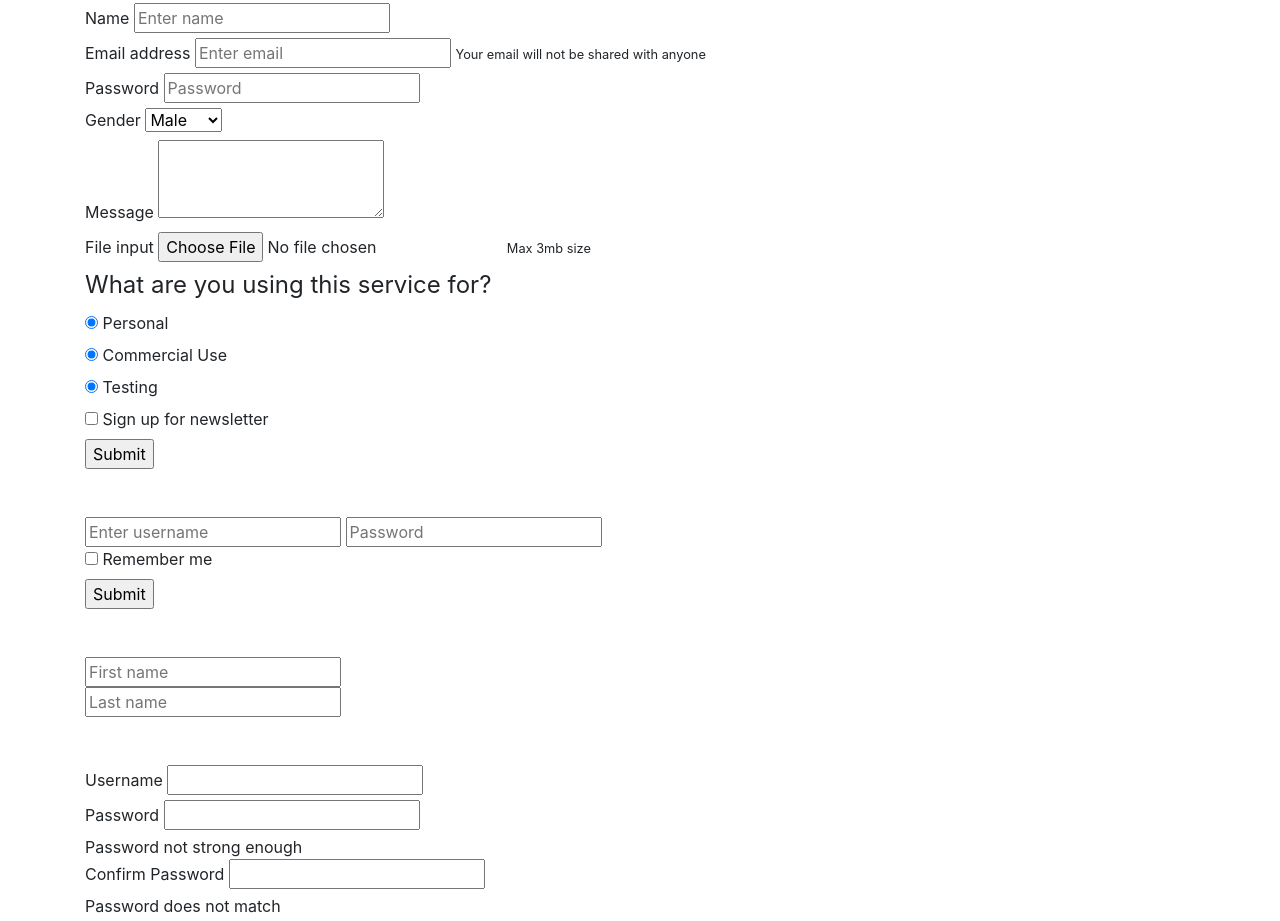
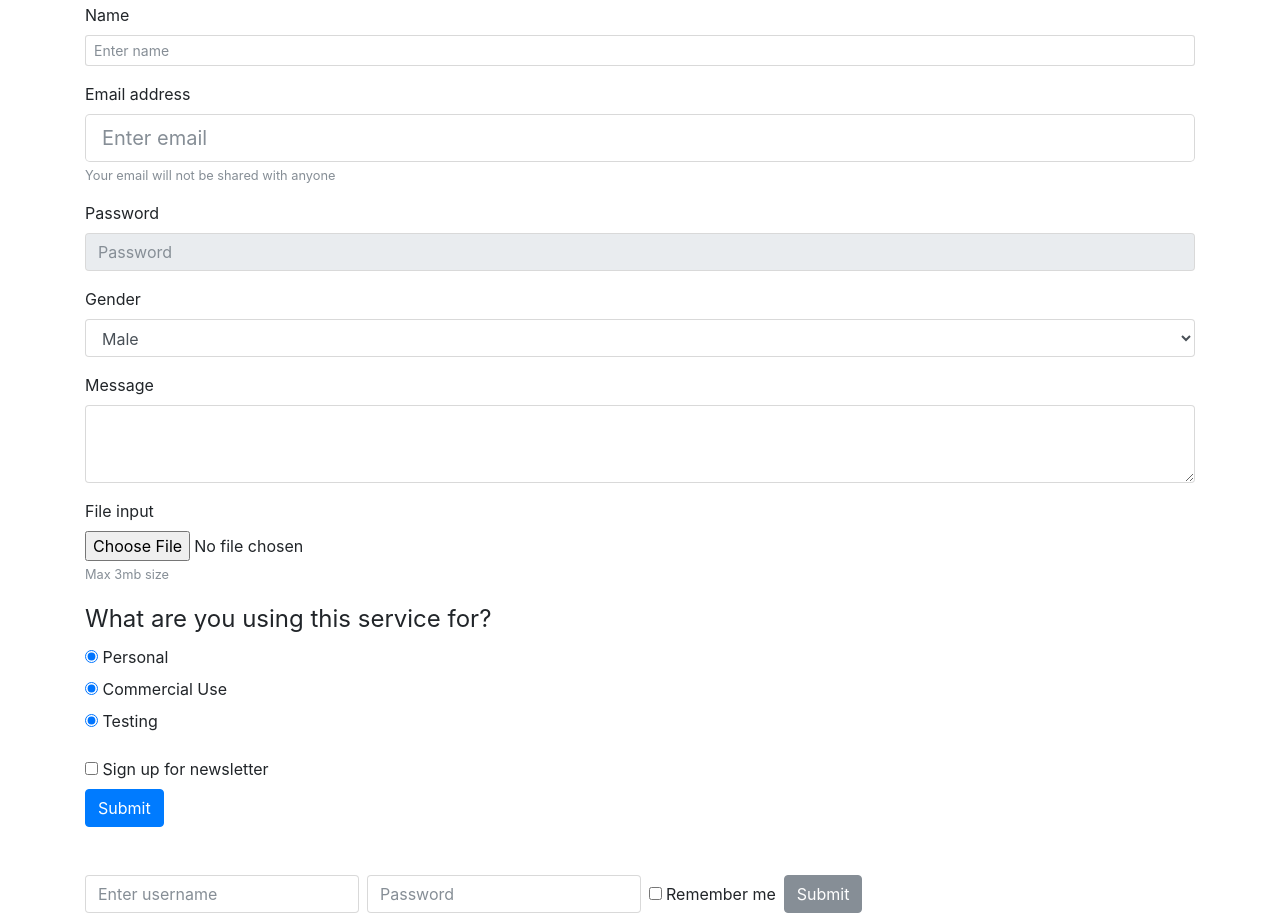
Before and after one commit to A-hu/Bootstrap_projects, a plain HTML site: page 3_5_forms.html in a window 1280 px wide. Shown: the part 195-1116 px from the top of the page. Drawn offline with nearby package versions, Linux system fonts and the light colour scheme.

Commit message:
Forms & Input

```diff
--- a/3_5_forms.html
+++ b/3_5_forms.html
@@ -83,92 +83,92 @@
 
         <!-- FORM -->
         <form>
-            <div>
+            <div class='form-group'>
                 <label for="name">Name</label>
-                <input type="text" id="name" placeholder="Enter name">
+                <input type="text" id="name" class='form-control form-control-sm' placeholder="Enter name">
             </div>
-            <div>
+            <div class='form-group'>
                 <label for="email">Email address</label>
-                <input type="email" id="email" placeholder="Enter email">
-                <small>Your email will not be shared with anyone</small>
+                <input type="email" id="email" class='form-control form-control-lg' placeholder="Enter email">
+                <small class='form-text text-muted'>Your email will not be shared with anyone</small>
             </div>
-            <div>
+            <div class='form-group'>
                 <label for="password">Password</label>
-                <input type="password" id="password" placeholder="Password" readonly>
+                <input type="password" id="password" class='form-control' placeholder="Password" readonly>
             </div>
-            <div>
+            <div class='form-group'>
                 <label for="gender">Gender</label>
-                <select id="gender">
+                <select id="gender" class='form-control'>
                 <option>Male</option>
                 <option>Female</option>
                 </select>
             </div>
-            <div>
+            <div class='form-group'>
                 <label for="message">Message</label>
-                <textarea id="message" rows="3"></textarea>
+                <textarea id="message" class='form-control' rows="3"></textarea>
             </div>
-            <div>
+            <div class='form-group'>
                 <label for="file">File input</label>
-                <input type="file" id="file">
-                <small id="fileHelp">Max 3mb size</small>
+                <input type="file" id="file" class='form-control-file'>
+                <small id="fileHelp" class='form-text text-muted'>Max 3mb size</small>
             </div>
 
             <!-- FORM CHECK -->
-            <fieldset>
+            <fieldset class='form-group'>
                 <legend>What are you using this service for?</legend>
-                <div>
-                  <label>
-                      <input type="radio" value="option1" checked>
+                <div class='form-check'>
+                  <label class='form-check-label'>
+                      <input type="radio" class='form-check-input' value="option1" checked>
                       Personal
                   </label>
                 </div>
-                <div>
-                  <label>
-                      <input type="radio" value="option1" checked>
+                <div class='form-check'>
+                  <label class='form-check-label'>
+                      <input type="radio" class='form-check-input' value="option1" checked>
                       Commercial Use
                   </label>
                 </div>
-                <div>
-                  <label>
-                      <input type="radio" value="option1"checked>
+                <div class='form-check'>
+                  <label class='form-check-label'>
+                      <input type="radio" class='form-check-input' value="option1" checked>
                       Testing
                   </label>
                 </div>
             </fieldset>
-            <div>
-                <label>
-                <input type="checkbox">
+            <div class='form-check'>
+                <label class='form-check-label'>
+                <input type="checkbox" class='form-check-input'>
                     Sign up for newsletter
                 </label>
             </div>
-            <button type="submit">Submit</button>
+            <button class='btn btn-primary' type="submit">Submit</button>
         </form>
 
         <br><br>
 
         <!-- INLINE FORM -->
-        <form>
-            <input type="text" id="username" placeholder="Enter username">
-            <input type="text" id="password" placeholder="Password">
-            <div>
-                <label>
-                    <input type="checkbox"> Remember me
+        <form class='form-inline'>
+            <input type="text" id="username" class='form-control mr-2' placeholder="Enter username">
+            <input type="text" id="password" class='form-control mr-2' placeholder="Password">
+            <div class='form-check'>
+                <label class='form-check-label mr-2'>
+                    <input type="checkbox" class='form-check-input'> Remember me
                 </label>
             </div>
 
-            <button type="submit">Submit</button>
+            <button type="submit" class='btn btn-secondary'>Submit</button>
         </form>
 
         <br><br>
 
         <!-- FORM ROW -->
         <form>
-          <div>
-            <div>
-              <input type="text" placeholder="First name">
+          <div class='form-row'>
+            <div class='col'>
+              <input type="text" class='form-control' placeholder="First name">
             </div>
-            <div>
-              <input type="text" placeholder="Last name">
+            <div class='col'>
+              <input type="text" class='form-control' placeholder="Last name">
             </div>
           </div>
         </form>
@@ -176,21 +176,21 @@
         <br><br>
 
         <!-- VALIDATION -->
-        <div>
+        <div class='form-group'>
             <label for="username">Username</label>
-            <input type="text" id="username">
+            <input type="text" id="username" class='form-control is-valid'>
         </div>
-        <div>
+        <div class='form-group'>
             <label for="password">Password</label>
-            <input type="text" id="password">
-            <div>
+            <input type="text" id="password" class='form-control is-invalid'>
+            <div class='invalid-feedback'>
               Password not strong enough
             </div>
         </div>
-        <div>
+        <div class='form-group'>
             <label for="password2">Confirm Password</label>
-            <input type="text" id="password2">
-            <div>
+            <input type="text" id="password2" class='form-control is-invalid'>
+            <div class='invalid-feedback'>
               Password does not match
             </div>
         </div>
```
